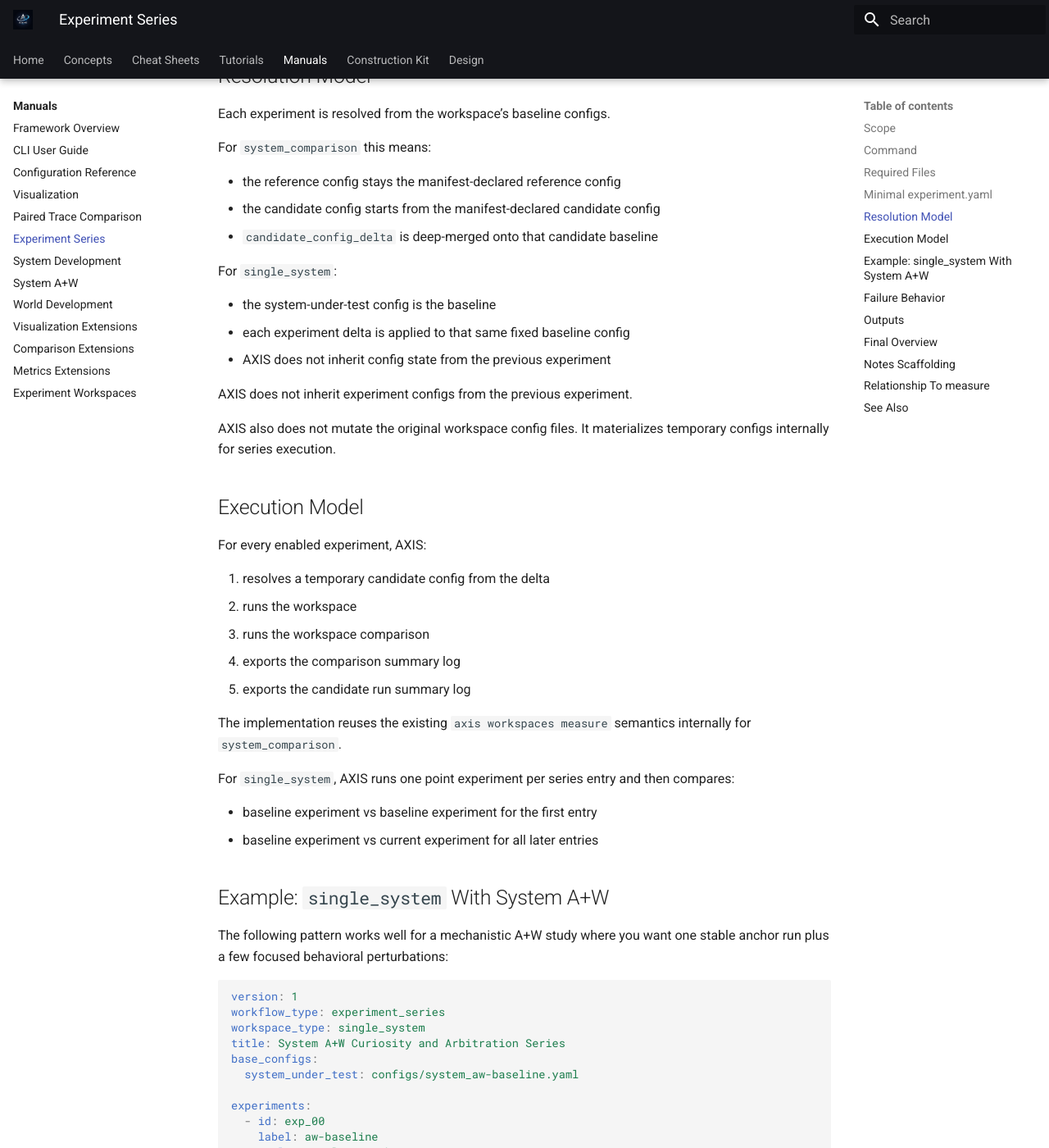
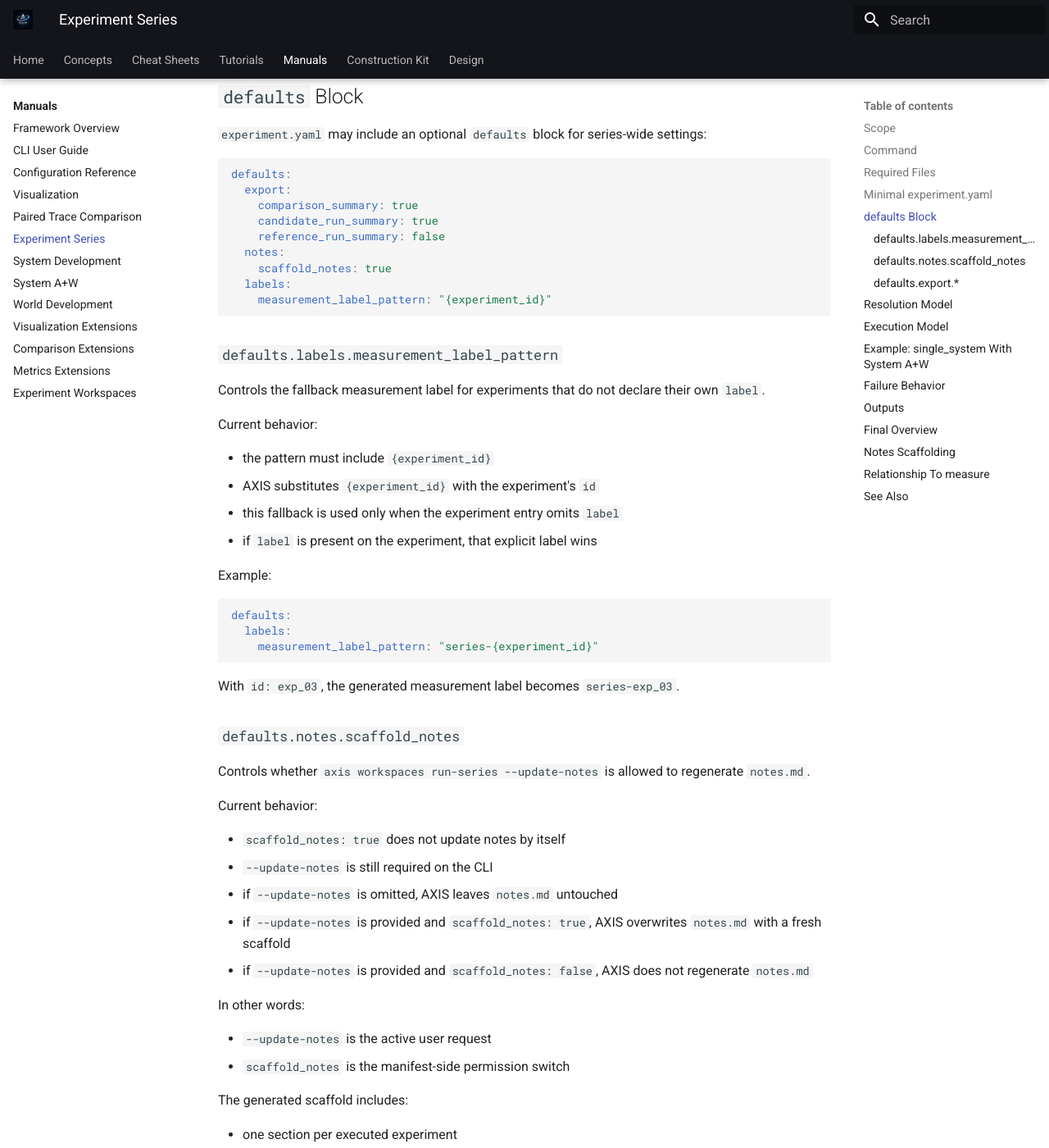
Before and after one commit to olivergrau/axis-system-cms, an MkDocs documentation site: the page built from docs/manuals/experiment-series-manual.md, in a window 1280 px wide and 1400 px high, scrolled down 2013 px. Shown: the whole window at 82% size. Built offline with MkDocs 1.6.1 and Material for MkDocs 9.7.7, drawn with Linux system fonts in a browser that asks for light colours; some of the changed text lies outside the part shown.

Commit message:
Small bugfixes and docs updates

````diff
--- a/docs/manuals/experiment-series-manual.md
+++ b/docs/manuals/experiment-series-manual.md
@@ -39,7 +39,8 @@ axis workspaces run-series workspaces/my-workspace --update-notes
 Important:
 
 - by default, `notes.md` is left untouched
-- `notes.md` is overwritten only when `--update-notes` is specified
+- `notes.md` is overwritten only when `--update-notes` is specified and
+  `defaults.notes.scaffold_notes` is `true`
 
 ## Required Files
 
@@ -84,6 +85,96 @@ experiments:
             positive_sensitivity: 0.7
             negative_sensitivity: 0.9
 ```
+
+## `defaults` Block
+
+`experiment.yaml` may include an optional `defaults` block for series-wide
+settings:
+
+```yaml
+defaults:
+  export:
+    comparison_summary: true
+    candidate_run_summary: true
+    reference_run_summary: false
+  notes:
+    scaffold_notes: true
+  labels:
+    measurement_label_pattern: "{experiment_id}"
+```
+
+### `defaults.labels.measurement_label_pattern`
+
+Controls the fallback measurement label for experiments that do not declare
+their own `label`.
+
+Current behavior:
+
+- the pattern must include `{experiment_id}`
+- AXIS substitutes `{experiment_id}` with the experiment's `id`
+- this fallback is used only when the experiment entry omits `label`
+- if `label` is present on the experiment, that explicit label wins
+
+Example:
+
+```yaml
+defaults:
+  labels:
+    measurement_label_pattern: "series-{experiment_id}"
+```
+
+With `id: exp_03`, the generated measurement label becomes
+`series-exp_03`.
+
+### `defaults.notes.scaffold_notes`
+
+Controls whether `axis workspaces run-series --update-notes` is allowed to
+regenerate `notes.md`.
+
+Current behavior:
+
+- `scaffold_notes: true` does not update notes by itself
+- `--update-notes` is still required on the CLI
+- if `--update-notes` is omitted, AXIS leaves `notes.md` untouched
+- if `--update-notes` is provided and `scaffold_notes: true`, AXIS overwrites
+  `notes.md` with a fresh scaffold
+- if `--update-notes` is provided and `scaffold_notes: false`, AXIS does not
+  regenerate `notes.md`
+
+In other words:
+
+- `--update-notes` is the active user request
+- `scaffold_notes` is the manifest-side permission switch
+
+The generated scaffold includes:
+
+- one section per executed experiment
+- the mapped measurement folder
+- copied hypotheses
+- placeholders for observations, interpretation, and conclusion
+
+### `defaults.export.*`
+
+The schema currently exposes three export toggles:
+
+- `comparison_summary`
+- `candidate_run_summary`
+- `reference_run_summary`
+
+Current implementation status:
+
+- these fields are parsed from `experiment.yaml`
+- they are not currently used to change `run-series` output behavior
+
+At present, `run-series` still exports the standard per-experiment text
+artifacts produced by the measurement workflow:
+
+- a comparison summary log
+- one run-summary log
+
+For `system_comparison`, that run-summary log is for the candidate side.
+
+For `single_system`, that run-summary log is for the `system_under_test` run.
 
 ## Resolution Model
 
@@ -228,7 +319,8 @@ The report stays at pure reporting level:
 
 ## Notes Scaffolding
 
-If you pass `--update-notes`, AXIS regenerates `notes.md` as a scaffold.
+If you pass `--update-notes`, AXIS regenerates `notes.md` as a scaffold only
+when `defaults.notes.scaffold_notes` is `true`.
 
 The scaffold includes:
 
@@ -237,7 +329,8 @@ The scaffold includes:
 - copied hypotheses
 - placeholders for observations, interpretation, and conclusion
 
-Without `--update-notes`, AXIS leaves the existing `notes.md` untouched.
+Without `--update-notes`, AXIS leaves the existing `notes.md` untouched,
+regardless of the `scaffold_notes` setting.
 
 ## Relationship To `measure`
 
````
Also changed, not shown: 10 other files.
